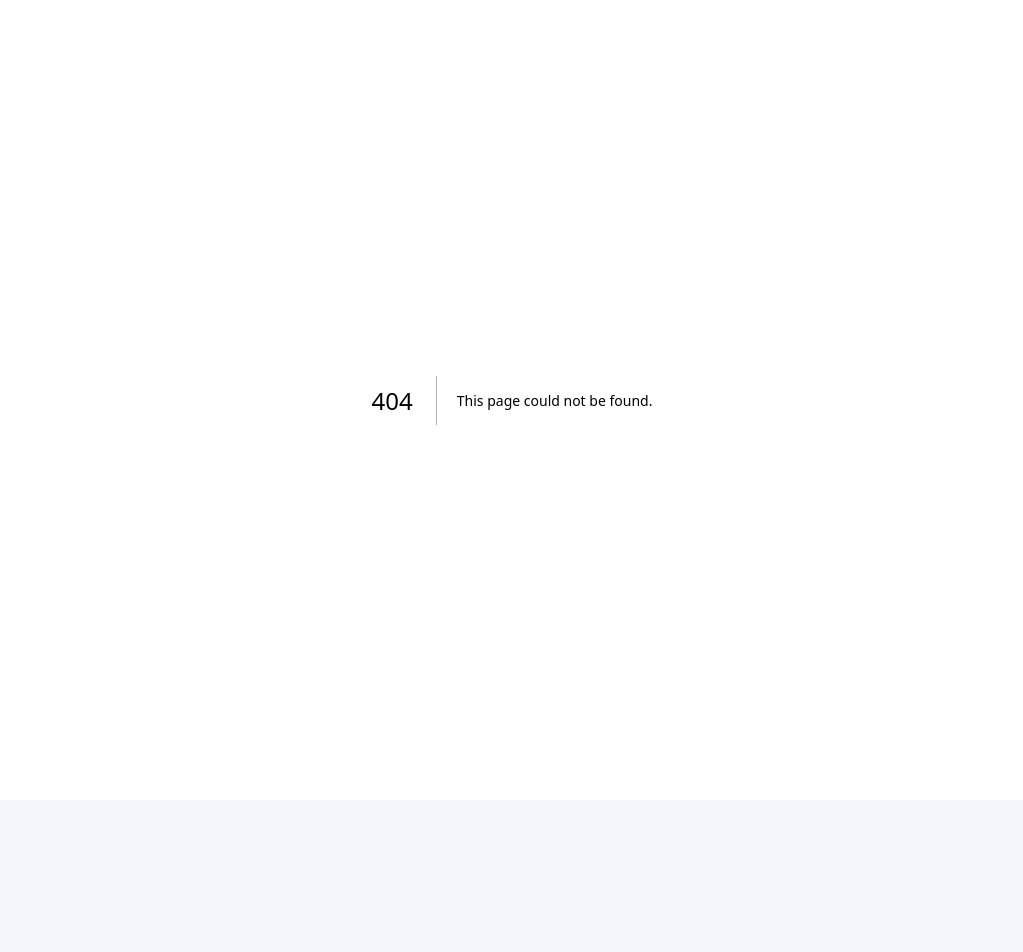
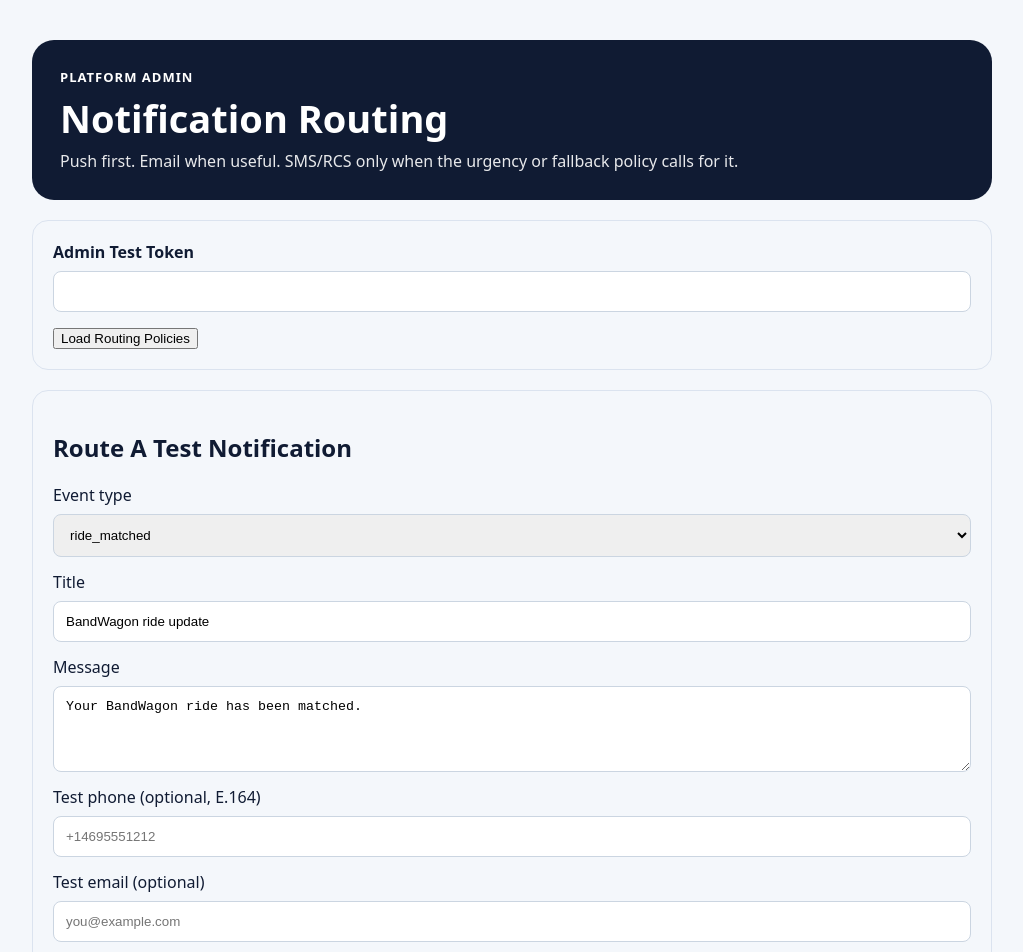
Before and after one commit to harrisonwardtechnology/BandWagon, a Next.js app in the folder apps/web/: page /admin/notifications in a window 1280 px wide. Before the commit this address had no page. Shown: the top 952 px of the page, without its empty margins (128-1151 px from the left). Before the commit the page ends 800 px from the top, so only its background shows below. Built offline with nearby package versions, Linux system fonts and the light colour scheme.

Commit message:
Add notification routing admin console

```diff
--- /dev/null
+++ b/apps/web/src/app/admin/notifications/page.tsx
@@ -0,0 +1,128 @@
+"use client";
+
+import { useState } from "react";
+
+const eventTypes = [
+  "new_ride_available",
+  "driver_offer",
+  "ride_matched",
+  "reminder_24h",
+  "reminder_1h",
+  "driver_arriving",
+  "last_minute_cancellation",
+  "pickup_changed",
+  "platform_test",
+];
+
+export default function NotificationRoutingAdmin() {
+  const [token, setToken] = useState("");
+  const [notificationType, setNotificationType] = useState("ride_matched");
+  const [title, setTitle] = useState("BandWagon ride update");
+  const [body, setBody] = useState("Your BandWagon ride has been matched.");
+  const [phone, setPhone] = useState("");
+  const [email, setEmail] = useState("");
+  const [policies, setPolicies] = useState<any[]>([]);
+  const [result, setResult] = useState<any>(null);
+  const [message, setMessage] = useState("");
+  const [busy, setBusy] = useState(false);
+
+  const adminHeaders = () => ({
+    "content-type": "application/json",
+    "x-bandwagon-admin-token": token,
+  });
+
+  async function loadPolicies() {
+    setMessage("");
+    const r = await fetch("/api/admin/notification-routing", {
+      headers: { "x-bandwagon-admin-token": token },
+    });
+    const d = await r.json().catch(() => ({}));
+    if (!r.ok) return setMessage(d.error || "Unable to load notification policies");
+    setPolicies(d.policies || []);
+  }
+
+  async function testRouting() {
+    setBusy(true);
+    setResult(null);
+    setMessage("Routing notification...");
+    try {
+      const r = await fetch("/api/admin/notification-routing", {
+        method: "POST",
+        headers: adminHeaders(),
+        body: JSON.stringify({ notificationType, title, body, phone: phone || null, email: email || null }),
+      });
+      const d = await r.json().catch(() => ({}));
+      if (!r.ok) return setMessage(d.error || "Notification routing failed");
+      setResult(d);
+      setMessage("Notification routing completed.");
+    } finally {
+      setBusy(false);
+    }
+  }
+
+  const card = { marginTop: 20, padding: 20, border: "1px solid #dbe3ef", borderRadius: 16 } as const;
+  const input = { display: "block", width: "100%", padding: 12, margin: "8px 0 14px", border: "1px solid #cbd5e1", borderRadius: 8 } as const;
+
+  return (
+    <main style={{ maxWidth: 1000, margin: "40px auto", padding: "0 20px", fontFamily: "system-ui,sans-serif" }}>
+      <section style={{ background: "#101b33", color: "white", padding: 28, borderRadius: 22 }}>
+        <div style={{ fontSize: 13, fontWeight: 800, letterSpacing: 1 }}>PLATFORM ADMIN</div>
+        <h1 style={{ fontSize: 38, margin: "6px 0" }}>Notification Routing</h1>
+        <p style={{ margin: 0, opacity: 0.9 }}>Push first. Email when useful. SMS/RCS only when the urgency or fallback policy calls for it.</p>
+      </section>
+
+      <section style={card}>
+        <label><strong>Admin Test Token</strong></label>
+        <input type="password" value={token} onChange={(e) => setToken(e.target.value)} style={input} />
+        <button onClick={loadPolicies}>Load Routing Policies</button>
+      </section>
+
+      {policies.length > 0 && (
+        <section style={card}>
+          <h2>Current Policies</h2>
+          <table style={{ width: "100%", borderCollapse: "collapse" }}>
+            <thead><tr><th align="left">Event</th><th>Urgency</th><th>Push</th><th>Email fallback</th><th>SMS fallback</th><th>SMS immediate</th></tr></thead>
+            <tbody>
+              {policies.map((p) => (
+                <tr key={p.type}>
+                  <td>{p.type}</td><td align="center">{p.urgency}</td><td align="center">{p.push ? "Yes" : "No"}</td>
+                  <td align="center">{p.emailFallback ? "Yes" : "No"}</td><td align="center">{p.smsFallback ? "Yes" : "No"}</td><td align="center">{p.smsImmediate ? "Yes" : "No"}</td>
+                </tr>
+              ))}
+            </tbody>
+          </table>
+        </section>
+      )}
+
+      <section style={card}>
+        <h2>Route A Test Notification</h2>
+        <label>Event type</label>
+        <select value={notificationType} onChange={(e) => setNotificationType(e.target.value)} style={input}>
+          {eventTypes.map((type) => <option key={type} value={type}>{type}</option>)}
+        </select>
+        <label>Title</label>
+        <input value={title} onChange={(e) => setTitle(e.target.value)} style={input} />
+        <label>Message</label>
+        <textarea value={body} onChange={(e) => setBody(e.target.value)} rows={4} style={input} />
+        <label>Test phone (optional, E.164)</label>
+        <input value={phone} onChange={(e) => setPhone(e.target.value)} placeholder="+14695551212" style={input} />
+        <label>Test email (optional)</label>
+        <input value={email} onChange={(e) => setEmail(e.target.value)} placeholder="you@example.com" style={input} />
+        <button disabled={busy} onClick={testRouting}>{busy ? "Routing..." : "Run Routing Test"}</button>
+      </section>
+
+      {message && <p style={{ padding: 14, background: "#f8fafc", borderRadius: 10 }}>{message}</p>}
+      {result && (
+        <section style={card}>
+          <h2>Routing Result</h2>
+          <p>Correlation ID: <code>{result.correlationId}</code></p>
+          <p>Urgency: <strong>{result.urgency}</strong></p>
+          <p>Push: <strong>{result.push?.accepted || 0}</strong> accepted / {result.push?.attempted || 0} attempted</p>
+          <p>SMS/RCS: <strong>{result.messaging?.accepted ? "Accepted" : result.messaging?.skipped || "Not sent"}</strong></p>
+          <p>Email: <strong>{result.email?.accepted ? "Accepted" : result.email?.reason || "Not sent"}</strong></p>
+          <pre style={{ whiteSpace: "pre-wrap", overflowWrap: "anywhere", background: "#f8fafc", padding: 14, borderRadius: 10 }}>{JSON.stringify(result, null, 2)}</pre>
+        </section>
+      )}
+    </main>
+  );
+}
```
